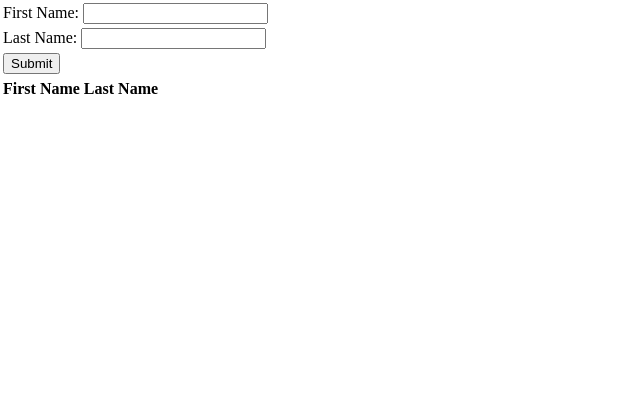
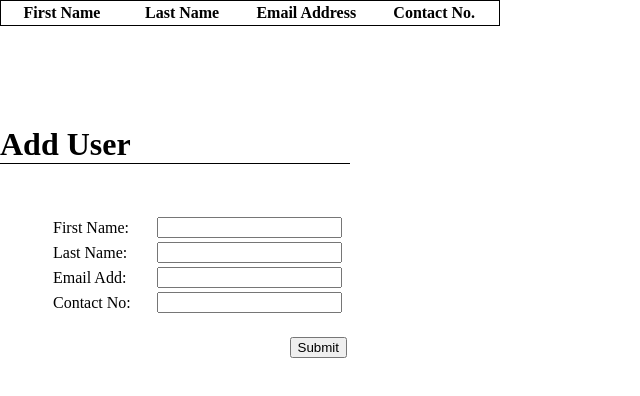
Before and after one commit to dimayasin/WF, a plain HTML site: page JQUERY/JQueryForForms/index.html in a window 1280 px wide. Shown: the whole page, without its empty margins (0-640 px from the left). Drawn offline with nearby package versions, Linux system fonts and the light colour scheme.

Commit message:
form and jquery

```diff
--- a/JQUERY/JQueryForForms/index.html
+++ b/JQUERY/JQueryForForms/index.html
@@ -9,21 +9,53 @@
 </head>
 
 <body>
-    <table id='form1'>
-   <!-- <form id='form1'> -->
-        <tr><td>
-        First Name: <input id='fName' type='text' /></td></tr>
-        <tr><td> Last Name: <input id='lName' type='text' /></td></tr>
-        <tr><td><input id='fsubmit' type='submit' /></td></tr>
-  <!--  </form> -->
-    </table>
-
     <div id="Results">
-        <table>
-            <tr><th>First Name</th><th>Last Name</th></tr>
+        <table id="Display">
+            <tr>
+                <th>First Name</th>
+                <th>Last Name</th>
+                <th>Email Address</th>
+                <th>Contact No.</th>
+            </tr>
 
         </table>
     </div>
+
+    <h1 id="Adding">Add User</h1>
+    <div id='form1'>
+        <table>
+            <!-- <form id='form1'> -->
+            <tr>
+                <td>First Name: </td><td>
+                    <input id='fName' type='text' />
+                </td>
+            </tr>
+            <tr>
+                <td> Last Name: </td><td>
+                    <input id='lName' type='text' />
+                </td>
+            </tr>
+            <tr>
+                <td>Email Add: </td><td>
+                    <input id='email' type='text' />
+                </td>
+            </tr>
+            <tr>
+                <td> Contact No:</td><td>
+                    <input id='contact' type='text' />
+                </td>
+            </tr>
+            <tr>
+                <td></td>
+                <td>
+                    <input id='fsubmit' type='submit' />
+                </td>
+            </tr>
+            <!--  </form> -->
+        </table>
+    </div>
+
+
 
 
 </body>
--- a/JQUERY/JQueryForForms/my-jquery.js
+++ b/JQUERY/JQueryForForms/my-jquery.js
@@ -3,8 +3,10 @@ $(document).ready(function () {
     $('#fsubmit').on('click',function () {
         var first = $('input#fName').val();
         var last = $('input#lName').val();
+        var mail= $('input#email').val();
+        var cont=$('input#contact').val();
 
-        $('div#Results').append('<tr><td>'+first+' </td><td>'+last+'</td></tr>');
+        $('div#Results').append('<tr><td>'+first+' </td><td>'+last+' </td><td>'+mail+' </td><td>'+cont+'</td></tr>');
 
 
     });
--- a/JQUERY/JQueryForForms/style.css
+++ b/JQUERY/JQueryForForms/style.css
@@ -1,15 +1,42 @@
 *{
     margin:0;
-}
-#ninja{
-
-    background-color:black;
 }
 
 #fName{
 
 }
 #lName{}
-#fsubmit{}
-#Results{}
+#fsubmit{
+
+    margin-top:20px;
+    float: right;
+}
+#Results{
+    width:500px;
+
+}
 #form1{}
+#Display{
+
+    border:1px solid black;
+
+}
+#Adding{
+
+    padding-top: 100px;
+    Width:350px;
+    border-bottom: 1px solid black;
+    margin-bottom: 50px;
+
+}
+#form1{
+    width:300px;
+    vertical-align: right;
+    margin-left:50px;
+}
+tr{
+    border:1px solid black
+}
+td,th{
+    width:200px;
+}
```
